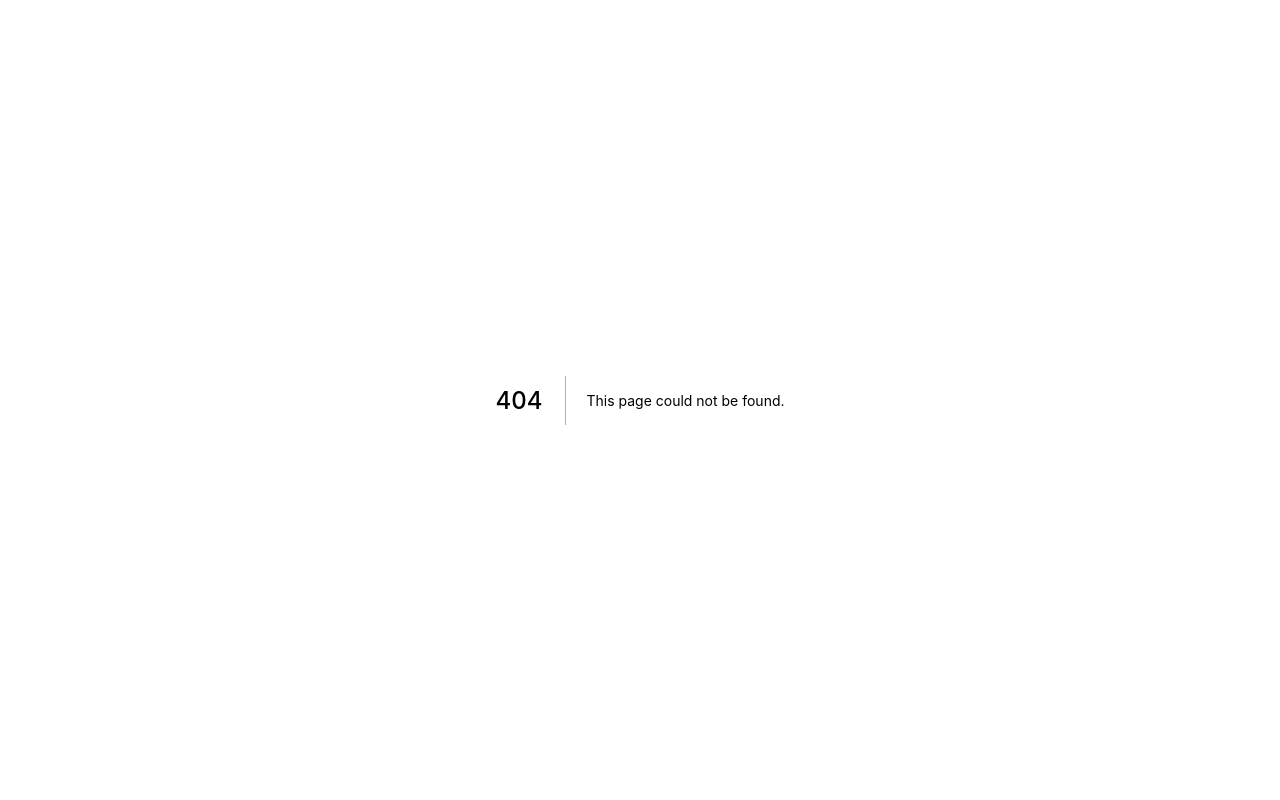
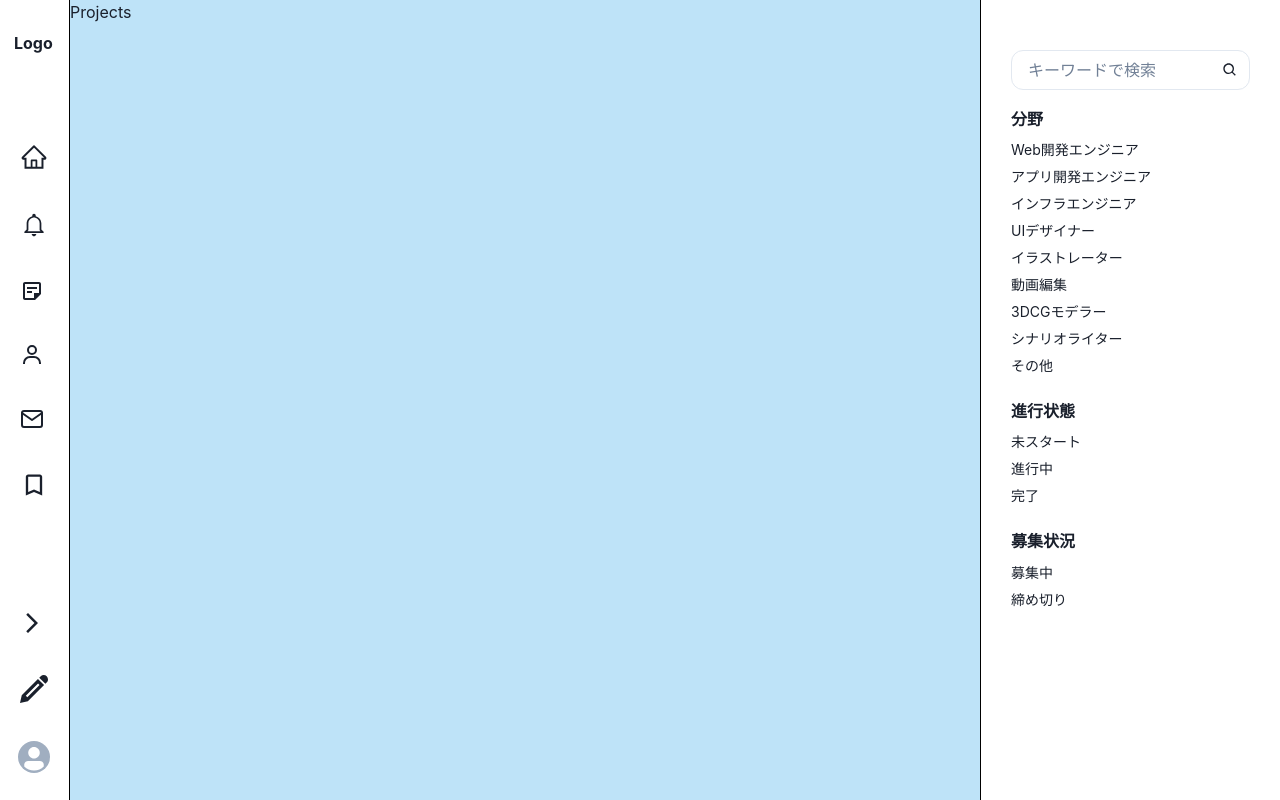
Before and after one commit to Matsushoooo12/kokuri-v4, a Next.js app: page /projects in a window 1280 px wide. Before the commit this address had no page. Built offline with nearby package versions, Linux system fonts and the light colour scheme.

Commit message:
navbarと検索欄を作成

```diff
--- a/components/MainContainer.js
+++ b/components/MainContainer.js
@@ -1,9 +1,9 @@
 import { Flex } from "@chakra-ui/react";
 
-const MainContainer = () => {
+const MainContainer = ({ children }) => {
   return (
     <Flex flex={1} bg="blue.100">
-      <></>
+      {children}
     </Flex>
   );
 };
--- a/components/SearchContainer.js
+++ b/components/SearchContainer.js
@@ -1,9 +1,87 @@
-import { Flex } from "@chakra-ui/react";
+/* eslint-disable react/no-children-prop */
+import { PhoneIcon, Search2Icon } from "@chakra-ui/icons";
+import {
+  Flex,
+  Heading,
+  Icon,
+  Input,
+  InputGroup,
+  InputRightElement,
+  Text,
+  VStack,
+} from "@chakra-ui/react";
+import { BiSearch } from "react-icons/bi";
 
 const SearchContainer = () => {
   return (
-    <Flex w="300px" bg="red.100">
-      <></>
+    <Flex w="300px" borderLeft="1px solid black">
+      <Flex direction="column" mx="30px">
+        <InputGroup mt="50px">
+          <Input
+            focusBorderColor="none"
+            borderRadius="xl"
+            placeholder="キーワードで検索"
+          />
+          <InputRightElement children={<Icon as={BiSearch} />} />
+        </InputGroup>
+        <Flex direction="column" mt="20px">
+          <Heading fontSize="16px">分野</Heading>
+          <Flex direction="column" fontSize="14px" mt="10px">
+            <Text cursor="pointer" mb="6px" _hover={{ bg: "gray.100" }}>
+              Web開発エンジニア
+            </Text>
+            <Text cursor="pointer" mb="6px" _hover={{ bg: "gray.100" }}>
+              アプリ開発エンジニア
+            </Text>
+            <Text cursor="pointer" mb="6px" _hover={{ bg: "gray.100" }}>
+              インフラエンジニア
+            </Text>
+            <Text cursor="pointer" mb="6px" _hover={{ bg: "gray.100" }}>
+              UIデザイナー
+            </Text>
+            <Text cursor="pointer" mb="6px" _hover={{ bg: "gray.100" }}>
+              イラストレーター
+            </Text>
+            <Text cursor="pointer" mb="6px" _hover={{ bg: "gray.100" }}>
+              動画編集
+            </Text>
+            <Text cursor="pointer" mb="6px" _hover={{ bg: "gray.100" }}>
+              3DCGモデラー
+            </Text>
+            <Text cursor="pointer" mb="6px" _hover={{ bg: "gray.100" }}>
+              シナリオライター
+            </Text>
+            <Text cursor="pointer" mb="6px" _hover={{ bg: "gray.100" }}>
+              その他
+            </Text>
+          </Flex>
+        </Flex>
+        <Flex direction="column" mt="20px">
+          <Heading fontSize="16px">進行状態</Heading>
+          <Flex direction="column" fontSize="14px" mt="10px">
+            <Text cursor="pointer" mb="6px" _hover={{ bg: "gray.100" }}>
+              未スタート
+            </Text>
+            <Text cursor="pointer" mb="6px" _hover={{ bg: "gray.100" }}>
+              進行中
+            </Text>
+            <Text cursor="pointer" mb="6px" _hover={{ bg: "gray.100" }}>
+              完了
+            </Text>
+          </Flex>
+        </Flex>
+        <Flex direction="column" mt="20px">
+          <Heading fontSize="16px">募集状況</Heading>
+          <Flex direction="column" fontSize="14px" mt="10px">
+            <Text cursor="pointer" mb="6px" _hover={{ bg: "gray.100" }}>
+              募集中
+            </Text>
+            <Text cursor="pointer" mb="6px" _hover={{ bg: "gray.100" }}>
+              締め切り
+            </Text>
+          </Flex>
+        </Flex>
+      </Flex>
     </Flex>
   );
 };
--- a/components/Sidebar.js
+++ b/components/Sidebar.js
@@ -10,8 +10,10 @@ import { Tooltip } from "@chakra-ui/react";
 import { ImPencil } from "react-icons/im";
 import { MdArrowForwardIos } from "react-icons/md";
 import { MdArrowBackIos } from "react-icons/md";
+import { useRouter } from "next/router";
 
 const Sidebar = () => {
+  const router = useRouter();
   const [isOpen, setIsOpen] = React.useState(false);
 
   const toggleNavbar = () => {
@@ -35,15 +37,19 @@ const Sidebar = () => {
         mt="20px"
         mb="56px"
         _hover={{ bg: "gray.100", cursor: "pointer" }}
+        w="100%"
+        onClick={() => router.push("/")}
       >
         Logo
       </Heading>
-      <Flex direction="column" alignItems="flex-start" mb="72px">
+      <Flex direction="column" alignItems="flex-start" mb="72px" w="100%">
         <Tooltip label="Home">
           <Flex
             p="20px"
+            w="100%"
             _hover={{ bg: "gray.100", cursor: "pointer" }}
             alignItems="center"
+            onClick={() => router.push("/")}
           >
             <Icon as={AiOutlineHome} fontSize="28px" alignSelf="center" />
             <Text
@@ -57,7 +63,11 @@ const Sidebar = () => {
           </Flex>
         </Tooltip>
         <Tooltip label="Notification">
-          <Flex p="20px" _hover={{ bg: "gray.100", cursor: "pointer" }}>
+          <Flex
+            p="20px"
+            _hover={{ bg: "gray.100", cursor: "pointer" }}
+            w="100%"
+          >
             <Icon
               as={IoMdNotificationsOutline}
               fontSize="28px"
@@ -74,7 +84,12 @@ const Sidebar = () => {
           </Flex>
         </Tooltip>
         <Tooltip label="Project">
-          <Flex p="20px" _hover={{ bg: "gray.100", cursor: "pointer" }}>
+          <Flex
+            p="20px"
+            _hover={{ bg: "gray.100", cursor: "pointer" }}
+            w="100%"
+            onClick={() => router.push("/projects")}
+          >
             <Icon
               as={MdOutlineStickyNote2}
               fontSize="24px"
@@ -91,7 +106,11 @@ const Sidebar = () => {
           </Flex>
         </Tooltip>
         <Tooltip label="matching">
-          <Flex p="20px" _hover={{ bg: "gray.100", cursor: "pointer" }}>
+          <Flex
+            p="20px"
+            _hover={{ bg: "gray.100", cursor: "pointer" }}
+            w="100%"
+          >
             <Icon as={BiUser} fontSize="24px" alignSelf="center" />
             <Text
               ml="16px"
@@ -104,7 +123,11 @@ const Sidebar = () => {
           </Flex>
         </Tooltip>
         <Tooltip label="Message">
-          <Flex p="20px" _hover={{ bg: "gray.100", cursor: "pointer" }}>
+          <Flex
+            p="20px"
+            _hover={{ bg: "gray.100", cursor: "pointer" }}
+            w="100%"
+          >
             <Icon as={FiMail} fontSize="24px" alignSelf="center" />
             <Text
               ml="16px"
@@ -117,7 +140,11 @@ const Sidebar = () => {
           </Flex>
         </Tooltip>
         <Tooltip label="Bookmark">
-          <Flex p="20px" _hover={{ bg: "gray.100", cursor: "pointer" }}>
+          <Flex
+            p="20px"
+            _hover={{ bg: "gray.100", cursor: "pointer" }}
+            w="100%"
+          >
             <Icon
               as={MdOutlineBookmarkBorder}
               fontSize="28px"
@@ -142,9 +169,13 @@ const Sidebar = () => {
           />
         </Flex>
       </Flex>
-      <Flex direction="column" alignItems="flex-start">
+      <Flex direction="column" alignItems="flex-start" w="100%">
         <Tooltip label="Setting">
-          <Flex p="20px" _hover={{ bg: "gray.100", cursor: "pointer" }}>
+          <Flex
+            p="20px"
+            _hover={{ bg: "gray.100", cursor: "pointer" }}
+            w="100%"
+          >
             <Icon as={ImPencil} fontSize="28px" />
             <Text
               ml="16px"
@@ -157,7 +188,11 @@ const Sidebar = () => {
           </Flex>
         </Tooltip>
         <Tooltip label="Profile">
-          <Flex p="18px" _hover={{ bg: "gray.100", cursor: "pointer" }}>
+          <Flex
+            p="18px"
+            _hover={{ bg: "gray.100", cursor: "pointer" }}
+            w="100%"
+          >
             <Avatar src="" w="32px" h="32px" />
             <Text
               ml="16px"
--- a/package.json
+++ b/package.json
@@ -9,6 +9,7 @@
     "lint": "next lint"
   },
   "dependencies": {
+    "@chakra-ui/icons": "^2.0.2",
     "@chakra-ui/react": "^2.2.1",
     "@emotion/react": "^11.9.3",
     "@emotion/styled": "^11.9.3",
--- a/pages/_app.js
+++ b/pages/_app.js
@@ -1,9 +1,18 @@
-import { ChakraProvider } from "@chakra-ui/react";
+import { ChakraProvider, Flex } from "@chakra-ui/react";
+import MainContainer from "../components/MainContainer";
+import SearchContainer from "../components/SearchContainer";
+import Sidebar from "../components/Sidebar";
 
 function MyApp({ Component, pageProps }) {
   return (
     <ChakraProvider>
-      <Component {...pageProps} />
+      <Flex>
+        <Sidebar />
+        <MainContainer>
+          <Component {...pageProps} />
+        </MainContainer>
+        <SearchContainer />
+      </Flex>
     </ChakraProvider>
   );
 }
--- /dev/null
+++ b/pages/projects/index.js
@@ -0,0 +1,9 @@
+const Projects = () => {
+  return (
+    <>
+      <h1>Projects</h1>
+    </>
+  );
+};
+
+export default Projects;
```
Also changed, not shown: pages/index.js (+3 -9 lines), 2 other files (tests, documents, lock files or other folders).
